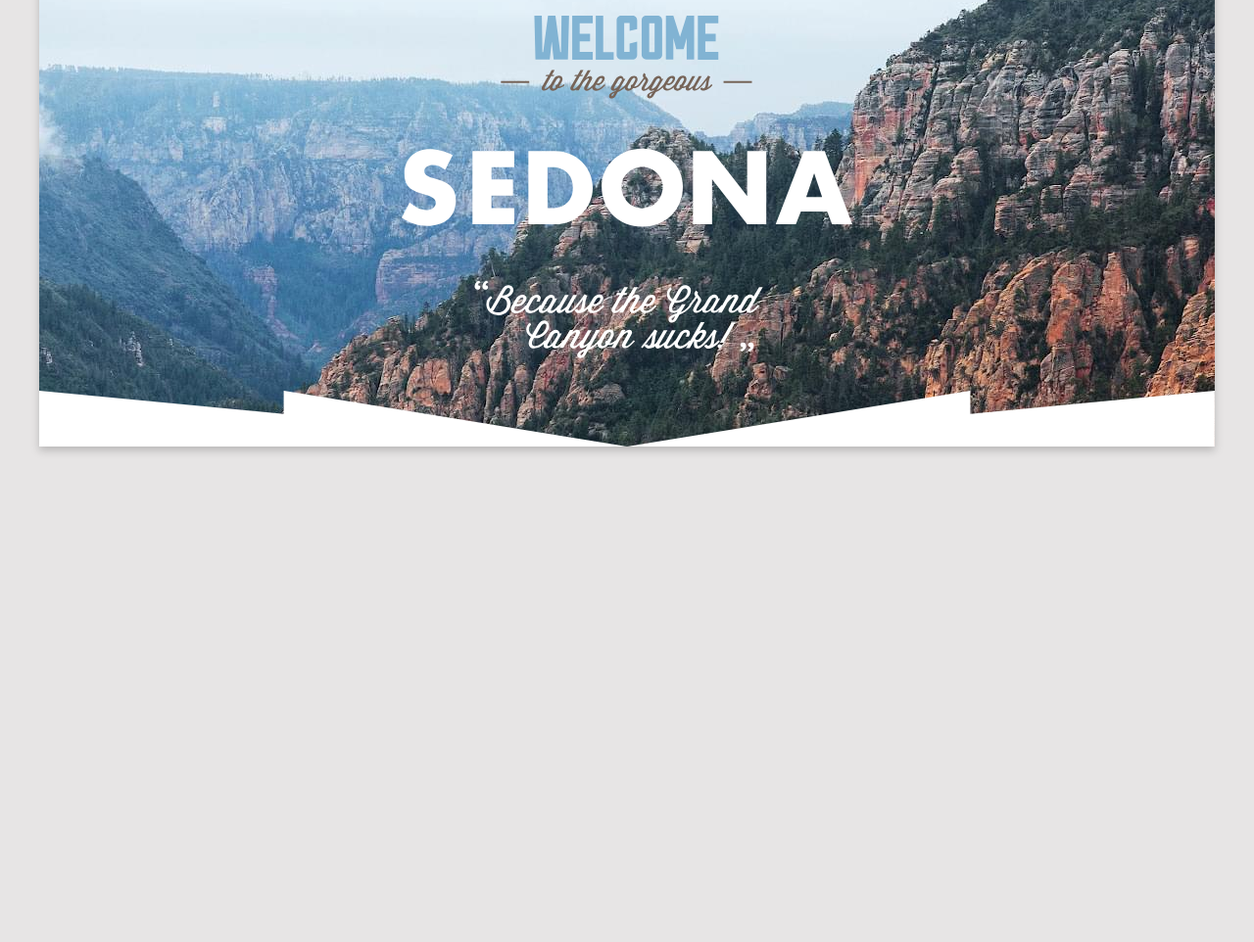
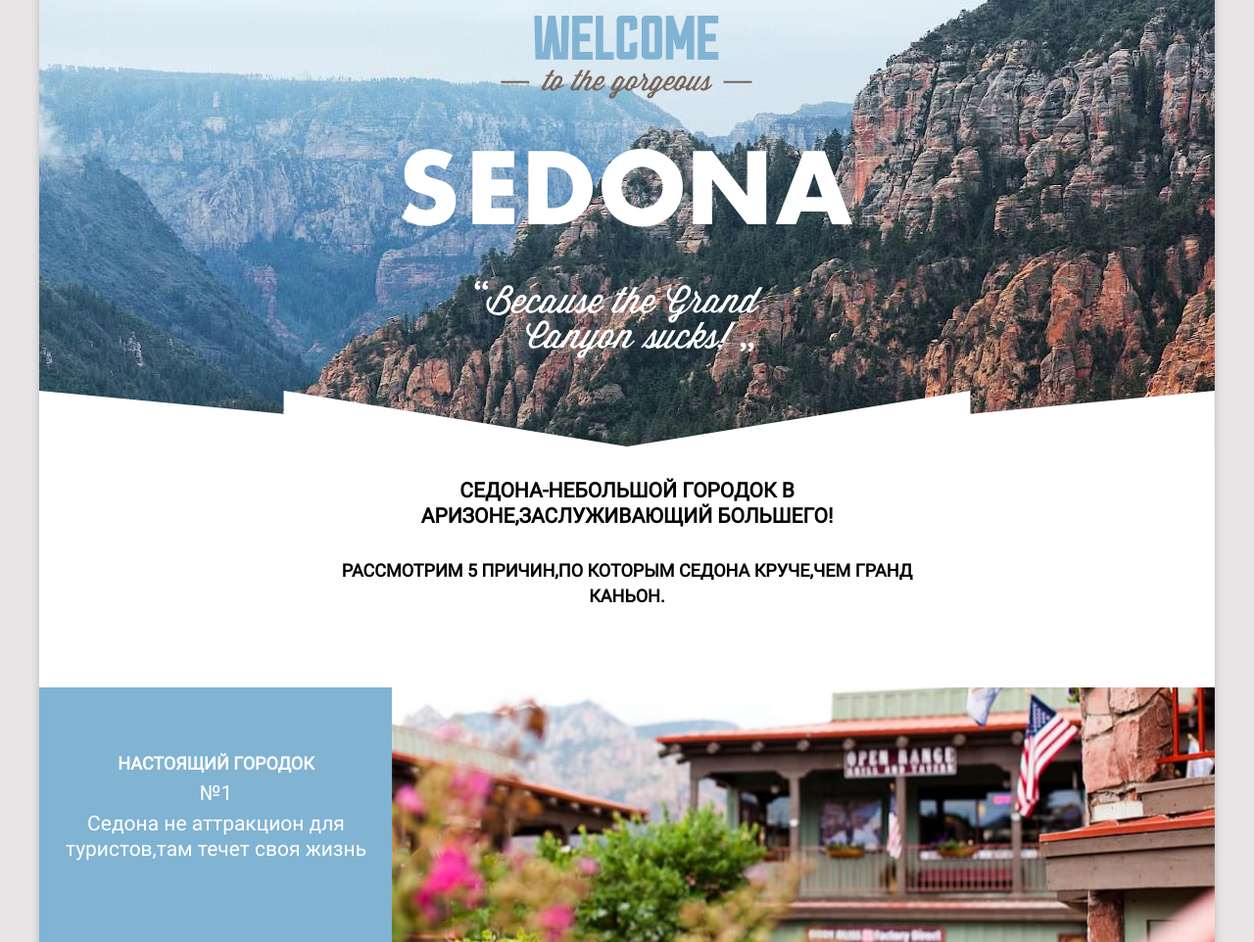
Before and after one commit to Antonio233444/Sedona, a website: page docs/index.html in a window 1280 px wide. Shown: the part 118-1080 px from the top of the page at 98% size. Before the commit the page ends 800 px from the top, so only its background shows below. Drawn offline with Linux system fonts and the light colour scheme.

Commit message:
Секция с описанием

```diff
--- /dev/null
+++ b/app/scss/blocks/about.scss
@@ -0,0 +1,60 @@
+.about__description {
+  padding: 65px 12px 40px 13px;
+  background-color: $about-bg;
+  color: $body-bg;
+  text-align: center;
+}
+
+.about__description-title {
+  margin-bottom: 10px;
+  @include font(18px, 26px, 700);
+  text-transform: uppercase;
+}
+
+.about__description-count {
+  margin-bottom: 10px;
+  @include font(21px, 15px, 400);
+}
+
+.about__description-text {
+  @include font(21px, 26px, 400);
+}
+
+.about__image-pic {
+  display: block;
+  object-fit: cover;
+  width: 100%;
+  height: 260px;
+}
+
+
+@media screen and(min-width: 768px) {
+  .about {
+    display: flex;
+  }
+
+
+  .about__description {
+    width: 30%;
+  }
+
+  .about__image {
+    width: 70%;
+  }
+
+}
+
+
+@media screen and(min-width: 1024px) {
+  .about {
+    display: flex;
+  }
+
+  .about__description {
+    width: 30%;
+  }
+
+  .about__image {
+    width: 70%;
+  }
+}
--- a/app/scss/blocks/body.scss
+++ b/app/scss/blocks/body.scss
@@ -1,3 +1,9 @@
+* {
+  padding: 0;
+  margin: 0;
+  box-sizing: border-box;
+}
+
 body {
   font-family: "PT Sans", sans-serif;
   background-color: $main-body-bg;
--- a/app/scss/blocks/header.scss
+++ b/app/scss/blocks/header.scss
@@ -1,6 +1,7 @@
 .wrapper {
     max-width: 1200px;
     margin: 0 auto;
+    background-color: #fff;
 }
 
 .header__top {
@@ -99,3 +100,9 @@
     height: 57px;
     background: url('../img/intro-triangle.svg') no-repeat bottom center;
 }
+
+// @media screen and(min-width: 768px) {
+//   .header__bottom:after {
+//     display: none;
+//   }
+// }
--- /dev/null
+++ b/app/scss/blocks/presentation.scss
@@ -0,0 +1,37 @@
+.presentation {
+  // background-color: #fff;
+  padding-top: 32px;
+  padding-bottom: 27px;
+}
+
+.presentation__text {
+  max-width: 285px;
+  margin: 0 auto;
+  text-align: center;
+  color: $title-color;
+  margin-bottom: 53px;
+  text-transform: uppercase;
+}
+
+.presentation__title {
+  margin-bottom: 30px;
+  @include font(21px, 26px, 700);
+}
+
+.presentation__description {
+  @include font(18px, 26px, 700);
+}
+
+@media screen and(min-width: 768px) {
+  .presentation__text {
+    max-width: 590px;
+    margin-bottom: 53px;
+  }
+}
+
+@media screen and(min-width: 1024px) {
+  .presentation__text {
+    max-width: 590px;
+    margin-bottom: 53px;
+  }
+}
--- a/app/scss/main.scss
+++ b/app/scss/main.scss
@@ -9,3 +9,5 @@
 @import 'blocks/header';
 @import 'blocks/burger';
 @import 'blocks/nav';
+@import 'blocks/presentation';
+@import 'blocks/about';
--- a/app/scss/variables.scss
+++ b/app/scss/variables.scss
@@ -4,6 +4,7 @@ $main-body-bg: #E7E5E5;
 $body-bg: #fff;
 $section-bg: #EEEEEE;
 $socials-bg: #81B3D2;
+$about-bg: #81B3D2;
 
 //colors
 $primary-color: #fff;
--- a/docs/index.html
+++ b/docs/index.html
@@ -8,7 +8,7 @@
   <link rel="preconnect" href="https://fonts.googleapis.com">
   <link rel="preconnect" href="https://fonts.gstatic.com" crossorigin>
   <link href="https://fonts.googleapis.com/css2?family=PT+Sans:wght@400;700&display=swap" rel="stylesheet">
-  <link rel="stylesheet" href="css/main.css?t=1643896371724">
+  <link rel="stylesheet" href="css/main.css?t=1643994235896">
 </head>
 
 <body>
@@ -61,6 +61,28 @@
         <picture><source srcset="img/text-index.svg" type="image/webp"><img src="img/text-index.svg" width="282" height="209" class="header__bottom-text" alt="Заполнить"></picture>
       </div>
     </header>
+    <div class="presentation">
+      <div class="container">
+        <div class="presentation__text">
+          <h1 class="presentation__title">Седона-небольшой городок в Аризоне,заслуживающий большего!</h1>
+          <p class="presentation__description">Рассмотрим 5 причин,по которым Седона круче,чем Гранд Каньон.</p>
+        </div>
+      </div>
+    </div>
+    <div class="about">
+      <div class="about__description">
+        <div class="about__description-title">Настоящий городок</div>
+        <div class="about__description-count">№1</div>
+        <div class="about__description-text">Седона не аттракцион для туристов,там течет своя жизнь</div>
+      </div>
+      <div class="about__image">
+        <picture>
+          <source srcset="img/city-desktop.jpg" media="(min-width:1024px)">
+          <source srcset="img/city-tablet.jpg" media="(min-width:768px)">
+          <img src="../img/city-mobile.jpg" width="520" height="260" alt="Седона" class="about__image-pic">
+        </picture>
+      </div>
+    </div>
   </div>
   <script>
     const burger = document.querySelector('.js-burger');
```
Also changed, not shown: app/html/index.html (+22 -0 lines), app/img/city-desktop.jpg (added), app/img/city-mobile.jpg (added), app/img/city-tablet.jpg (added), city-mobile.jpg (added), docs/css/main.css, docs/img/city-desktop.jpg (added), docs/img/city-desktop.webp (added), docs/img/city-mobile.jpg (added), docs/img/city-mobile.webp (added), docs/img/city-tablet.jpg (added), docs/img/city-tablet.webp (added).
